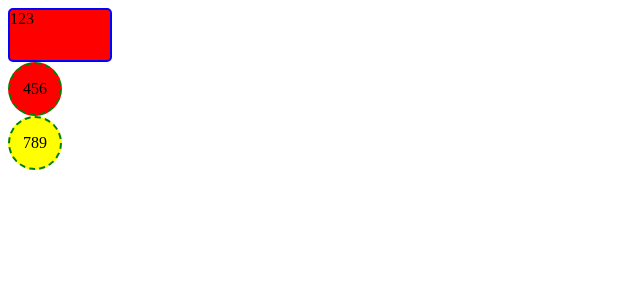
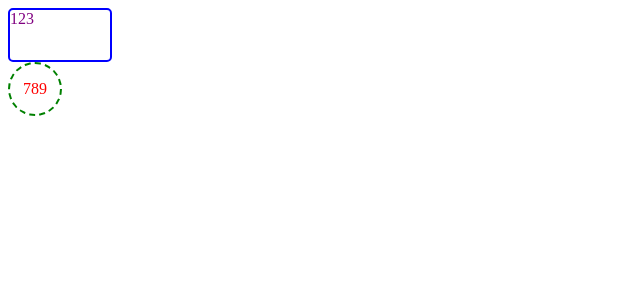
Before and after one commit to mate-academy/redux-from-scratch, a React (Create React App) app: page / in a window 1280 px wide. Shown: the top 300 px of the page, without its empty margins (0-640 px from the left). Built offline with nearby package versions, Linux system fonts and the light colour scheme.

Commit message:
HOM withTextColor was implemented

```diff
--- a/src/App.js
+++ b/src/App.js
@@ -2,24 +2,35 @@ import React from 'react';
 
 const App = () => (
   <>
-    <Box text={123} bgColor="red" />
-    <Circle text={456} bgColor="red" />
-    <Circle text={789} bgColor="yellow" />
+    <BoxWithTextColor text={123} color="purple" />
+    <CircleWithTextColor text={789} color="red" />
   </>
 );
 
 const Box = (props) => (
-  <article style={{ backgroundColor: props.bgColor }}>
+  <article>
     {props.text}
   </article>
 );
 
-
 const Circle = (props) => (
-  <section style={{ backgroundColor: props.bgColor }}>
+  <section>
     {props.text}
   </section>
 );
+
+const withTextColor = (OldComponent) => {
+  return ({ color, ...props }) => (
+    <div style={{ color: color }}>
+      <OldComponent {...props} />
+    </div>
+  );
+};
+
+const CircleWithTextColor = withTextColor(Circle);
+const BoxWithTextColor = withTextColor(Box);
+
+
 
 
 export default App;
```
